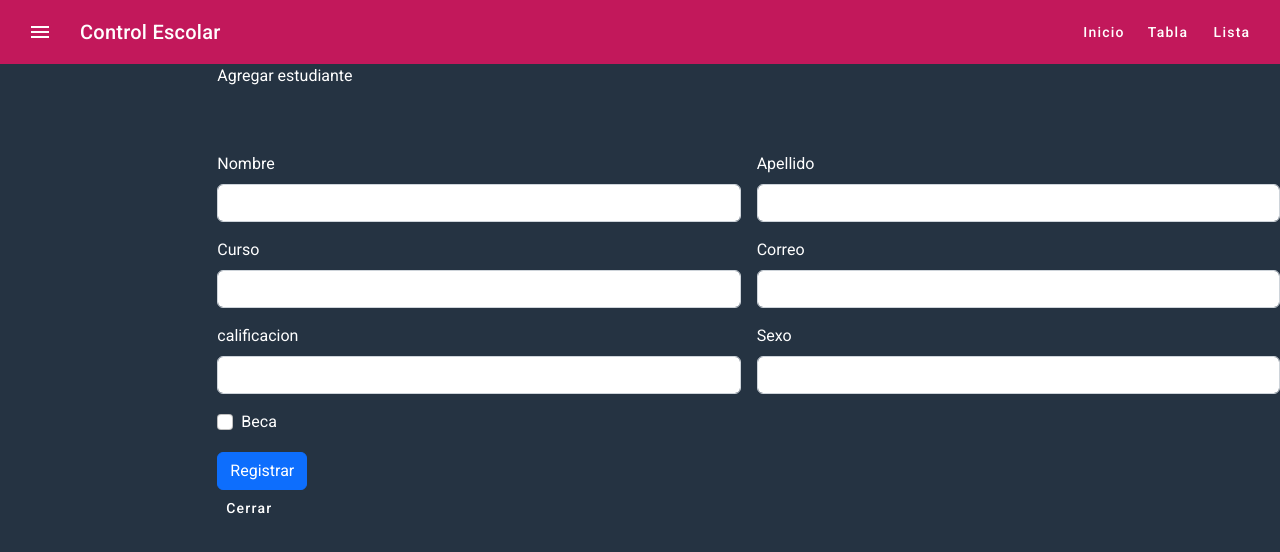
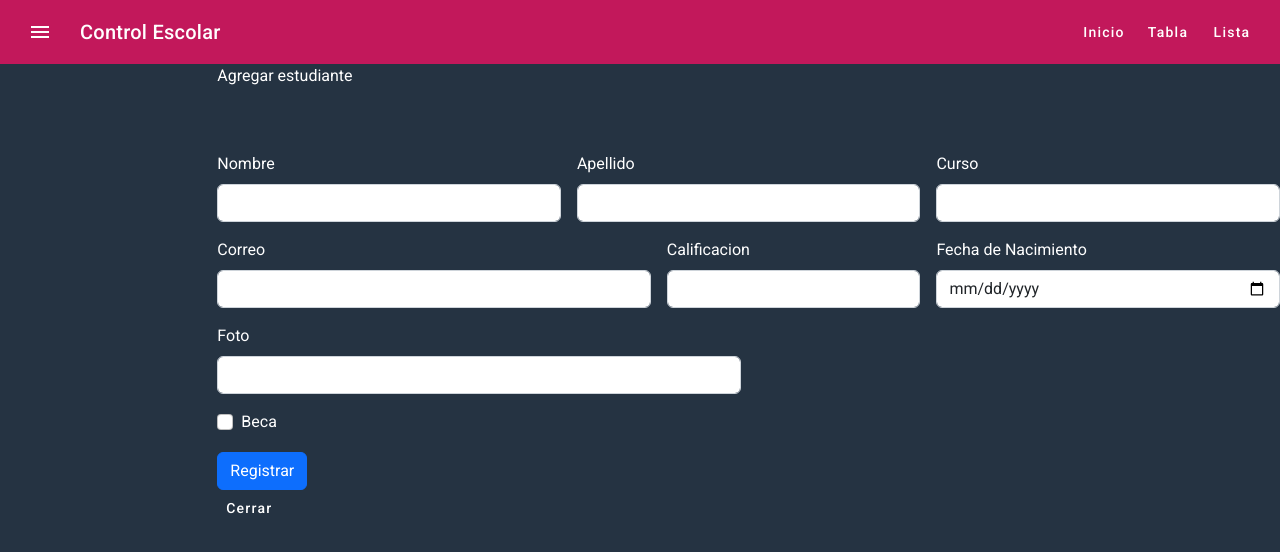
Before and after one commit to mizraim17/2pf_martinez, an Angular app: page /cursos/add in a window 1280 px wide. Shown: the top 552 px of the page. Built offline with nearby package versions, Linux system fonts and the light colour scheme.

Commit message:
add onsusbcribe and add image generic

```diff
--- a/src/app/cursos/components/agregar-estudiante/agregar-estudiante.component.html
+++ b/src/app/cursos/components/agregar-estudiante/agregar-estudiante.component.html
@@ -5,7 +5,7 @@
 <div mat-dialog-content>
 
   <form [formGroup]="formulario" (ngSubmit)="addEstudiante(formulario)" class="row g-3 mt-5">
-    <div class="col-md-6">
+    <div class="col-md-4">
       <label for="nombre" class="form-label">Nombre</label>
       <input type="text" class="form-control" id="nombre" formControlName="nombre">
       <div class="valido" *ngIf="formulario.controls['nombre'].touched && formulario.controls['nombre'].valid ">
@@ -17,7 +17,7 @@
       </div>
     </div>
 
-    <div class="col-md-6">
+    <div class="col-md-4">
       <label for="apellido" class="form-label">Apellido</label>
       <input formControlName="apellido" type="text" class="form-control" id="apellido">
       <div class="valido" *ngIf="  formulario.controls['apellido'].touched && formulario.controls['apellido'].valid ">
@@ -29,7 +29,7 @@
       </div>
     </div>
 
-    <div class="col-md-6">
+    <div class="col-md-4">
       <label for="curso" class="form-label">Curso</label>
       <input formControlName="curso" type="text" class="form-control" id="curso">
       <div class="valido" *ngIf=" formulario.controls['curso'].touched && formulario.controls['curso'].valid ">
@@ -42,7 +42,7 @@
 
     </div>
 
-    <div class="col-md-6">
+    <div class="col-md-5">
       <label for="correo" class="form-label">Correo</label>
       <input formControlName="correo" type="text" class="form-control" id="correo">
       <div class="valido" *ngIf="formulario.controls['correo'].touched && formulario.controls['correo'].valid ">
@@ -54,8 +54,8 @@
       </div>
     </div>
 
-    <div class="col-md-6">
-      <label for="calificacion" class="form-label">calificacion</label>
+    <div class="col-md-3">
+      <label for="calificacion" class="form-label">Calificacion</label>
       <input formControlName="calificacion" type="text" class="form-control" id="calificacion">
       <div class="valido"
         *ngIf=" formulario.controls['calificacion'].touched && formulario.controls['calificacion'].valid ">
@@ -68,17 +68,29 @@
 
     </div>
 
-    <div class="col-md-6">
-      <label for="sexo" class="form-label">Sexo</label>
-      <input formControlName="sexo" type="text" class="form-control" id="sexo">
-      <div class="valido" *ngIf=" formulario.controls['sexo'].touched && formulario.controls['sexo'].valid ">
+    <div class="col-md-4">
+      <label for="fechaNacimiento" class="form-label">Fecha de Nacimiento</label>
+      <input formControlName="fechaNacimiento" type="date" class="form-control" id="fechaNacimiento">
+      <div class="valido"
+        *ngIf=" formulario.controls['fechaNacimiento'].touched && formulario.controls['fechaNacimiento'].valid ">
         Es Válido
       </div>
       <div class="invalido"
-        *ngIf="formulario.controls['sexo'].errors?.['required'] && formulario.controls['sexo'].dirty ">
+        *ngIf="formulario.controls['fechaNacimiento'].errors?.['required'] && formulario.controls['fechaNacimiento'].dirty ">
         Está Vacío
       </div>
+    </div>
 
+    <div class="col-md-6">
+      <label for="foto" class="form-label">Foto</label>
+      <input formControlName="foto" type="string" class="form-control" id="foto">
+      <div class="valido" *ngIf=" formulario.controls['foto'].touched && formulario.controls['foto'].valid ">
+        Es Válido
+      </div>
+      <div class="invalido"
+        *ngIf="formulario.controls['foto'].errors?.['required'] && formulario.controls['foto'].dirty ">
+        Está Vacío
+      </div>
     </div>
 
     <div class="col-12">
--- a/src/app/cursos/components/editar-estudiante/editar-estudiante.component.html
+++ b/src/app/cursos/components/editar-estudiante/editar-estudiante.component.html
@@ -73,13 +73,14 @@
       </div>
 
       <div class="form-group col-md-6 col-lg-6 col-12 col-sm-6">
-        <label for="sexo" class="form-label">Sexo</label>
-        <input formControlName="sexo" type="text" class="form-control" id="sexo">
-        <div class="valido" *ngIf=" formulario.controls['sexo'].touched && formulario.controls['sexo'].valid ">
+        <label for="fechaNacimiento" class="form-label">Fecha de nacimiento</label>
+        <input formControlName="fechaNacimiento" type="date" class="form-control" id="fechaNacimiento">
+        <div class="valido"
+          *ngIf=" formulario.controls['fechaNacimiento'].touched && formulario.controls['fechaNacimiento'].valid ">
           Es Válido
         </div>
         <div class="invalido"
-          *ngIf="formulario.controls['sexo'].errors?.['required'] && formulario.controls['sexo'].dirty ">
+          *ngIf="formulario.controls['fechaNacimiento'].errors?.['required'] && formulario.controls['fechaNacimiento'].dirty ">
           Está Vacío
         </div>
       </div>
--- a/src/app/cursos/components/editar-estudiante/editar-estudiante.component.ts
+++ b/src/app/cursos/components/editar-estudiante/editar-estudiante.component.ts
@@ -18,19 +18,6 @@ export class EditarEstudianteComponent {
   suscripcion!: Subscription;
   formulario: FormGroup;
 
-  private arr_1: Estudiante[] = [
-    {
-      nombre: 'Baby ',
-      apellido: 'Rick',
-      curso: 'ANGULAR',
-      correo: 'baby@gmail.com',
-      calificacion: 4.6,
-      sexo: 'Masculino',
-      becado: true,
-      foto: 'https://rickandmortyapi.com/api/character/avatar/741.jpeg',
-    },
-  ];
-
   constructor(
     private estudianteService: CursosService,
 
@@ -47,7 +34,9 @@ export class EditarEstudianteComponent {
         ),
       ]),
       calificacion: new FormControl(data.calificacion, [Validators.required]),
-      sexo: new FormControl(data.sexo, [Validators.required]),
+      fechaNacimiento: new FormControl(data.fechaNacimiento, [
+        Validators.required,
+      ]),
       becado: new FormControl(data.becado, []),
       foto: new FormControl(data.foto, [Validators.required]),
     };
@@ -63,6 +52,10 @@ export class EditarEstudianteComponent {
       });
   }
 
+  ngOnDestroy(): void {
+    this.suscripcion.unsubscribe();
+  }
+
   editEstudiante(estu: any, data: Estudiante) {
     this.estudianteService.editarEstudiante(estu.value, data);
   }
--- a/src/app/cursos/components/lista/lista.component.html
+++ b/src/app/cursos/components/lista/lista.component.html
@@ -2,13 +2,15 @@
   <div class="row">
 
 
-    <div class="row">
+    <div class="row mt-4">
 
       <mat-form-field class="example-full-width">
         <mat-label>Filtrar</mat-label>
         <input type="text" matInput (keyup)="filtrar($event)">
       </mat-form-field>
     </div>
+
+    <div class="row">
 
       <div class="col-12 col-sm-6 col-md-4 " *ngFor="let i=index,let estudiante of estudiantes$ | async">
         <mat-card>
@@ -19,6 +21,7 @@
           <img class="card-imagen" mat-card-image src="{{estudiante.foto}}" alt="">
           <mat-card-content>
 
+            <p class=" pt-3">{{ estudiante.fechaNacimiento|date }}</p>
             <p class="text-truncate">{{ estudiante.correo }}</p>
           </mat-card-content>
           <mat-card-actions align="end">
@@ -33,3 +36,4 @@
       </div>
     </div>
   </div>
+</div>
--- a/src/app/cursos/components/lista/lista.component.ts
+++ b/src/app/cursos/components/lista/lista.component.ts
@@ -1,6 +1,6 @@
 import { Component, OnInit } from '@angular/core';
 import { Estudiante } from '../../../models/estudiante';
-import { Observable } from 'rxjs';
+import { Observable, Subscription } from 'rxjs';
 
 import { EditarEstudianteComponent } from '../editar-estudiante/editar-estudiante.component';
 import { MatDialog } from '@angular/material/dialog';
@@ -14,6 +14,7 @@ import { CursosService } from '../../services/cursos.service';
 export class ListaComponent {
   estudiantes!: Estudiante;
   estudiantes$!: Observable<Estudiante[]>;
+  suscripcion!: Subscription;
 
   constructor(
     private dialog: MatDialog,
--- a/src/app/cursos/cursos.module.ts
+++ b/src/app/cursos/cursos.module.ts
@@ -7,12 +7,13 @@ import { ListaComponent } from './components/lista/lista.component';
 import { TablaComponent } from './components/tabla/tabla.component';
 
 import { FormsModule, ReactiveFormsModule } from '@angular/forms';
-import { MaterialModule } from '../material.module';
+
 import { ConcatNombreApellidoPipe } from '../pipes/concat-nombre-apellido.pipe';
 import { ValidaCalificacionPipe } from '../pipes/valida-calificacion.pipe';
 
 import { CursosRoutingModule } from './cursos-routing.module';
 import { CursosService } from './services/cursos.service';
+import { SharedModule } from '../shared/shared.module';
 
 @NgModule({
   declarations: [
@@ -27,7 +28,7 @@ import { CursosService } from './services/cursos.service';
     CommonModule,
     FormsModule,
     ReactiveFormsModule,
-    MaterialModule,
+    SharedModule,
     CursosRoutingModule,
   ],
   exports: [
--- a/src/app/cursos/services/cursos.service.ts
+++ b/src/app/cursos/services/cursos.service.ts
@@ -11,7 +11,7 @@ export class CursosService {
       curso: 'ANGULAR',
       correo: 'johnny_depp@gmail.com',
       calificacion: 6,
-      sexo: 'Masculino',
+      fechaNacimiento: new Date(1923, 0, 1, 20, 30, 0),
       becado: false,
       foto: 'https://rickandmortyapi.com/api/character/avatar/183.jpeg',
     },
@@ -21,9 +21,8 @@ export class CursosService {
       curso: 'NODE ',
       correo: 'aqua_norty@gmail.com',
       calificacion: 8.6,
-      sexo: 'masculino',
+      fechaNacimiento: new Date(1623, 11, 1, 20, 30, 0),
       becado: true,
-
       foto: 'https://rickandmortyapi.com/api/character/avatar/21.jpeg',
     },
     {
@@ -32,7 +31,7 @@ export class CursosService {
       curso: 'NODE ',
       correo: 'stanlee_rick@gmail.com',
       calificacion: 1.9,
-      sexo: 'masculino',
+      fechaNacimiento: new Date(2023, 0, 1, 20, 30, 0),
       becado: false,
       foto: 'https://rickandmortyapi.com/api/character/avatar/810.jpeg',
     },
@@ -42,9 +41,8 @@ export class CursosService {
       curso: 'REACT',
       correo: 'amy@gmail.com',
       calificacion: 8.6,
-      sexo: 'femenino',
+      fechaNacimiento: new Date(1913, 9, 1, 20, 30, 0),
       becado: true,
-
       foto: 'https://rickandmortyapi.com/api/character/avatar/340.jpeg',
     },
 
@@ -54,21 +52,20 @@ export class CursosService {
       curso: 'NODE ',
       correo: 'snake_reporter@gmail.com',
       calificacion: 5.9,
-      sexo: 'masculino',
+      fechaNacimiento: new Date(2012, 4, 1, 20, 30, 0),
       becado: false,
       foto: 'https://rickandmortyapi.com/api/character/avatar/589.jpeg',
     },
 
     {
-      nombre: 'Karen ',
+      nombre: 'Jacqueline',
       apellido: 'Entity',
       curso: 'NODE ',
       correo: 'karen@gmail.com',
       calificacion: 7.7,
-      sexo: 'femenino',
+      fechaNacimiento: new Date(2003, 9, 1, 20, 30, 0),
       becado: true,
-
-      foto: 'https://rickandmortyapi.com/api/character/avatar/188.jpeg',
+      foto: 'https://rickandmortyapi.com/api/character/avatar/170.jpeg',
     },
   ];
 
@@ -83,6 +80,13 @@ export class CursosService {
   }
 
   agregarEstudiante(estudiante: Estudiante): void {
+    let number_random;
+
+    number_random = Math.round(Math.random() * 826);
+
+    estudiante[
+      'foto'
+    ] = `https://rickandmortyapi.com/api/character/avatar/${number_random}.jpeg`;
     this.estudiantes.push(estudiante);
     this.estudiante$.next(this.estudiantes);
   }
--- a/src/app/models/estudiante.ts
+++ b/src/app/models/estudiante.ts
@@ -4,7 +4,7 @@ export interface Estudiante {
   curso: string;
   correo: string;
   calificacion: number;
-  sexo: string;
+  fechaNacimiento: Date;
   becado: boolean;
   foto: string;
 }
```
Also changed, not shown: src/app/app.module.ts (+3 -5 lines), src/app/core/core.module.ts (added, +10 -0 lines), src/app/cursos/components/agregar-estudiante/agregar-estudiante.component.ts (+8 -2 lines), src/app/shared/shared.module.ts (added, +11 -0 lines). Lines whose indentation alone changed are shown as unchanged.
